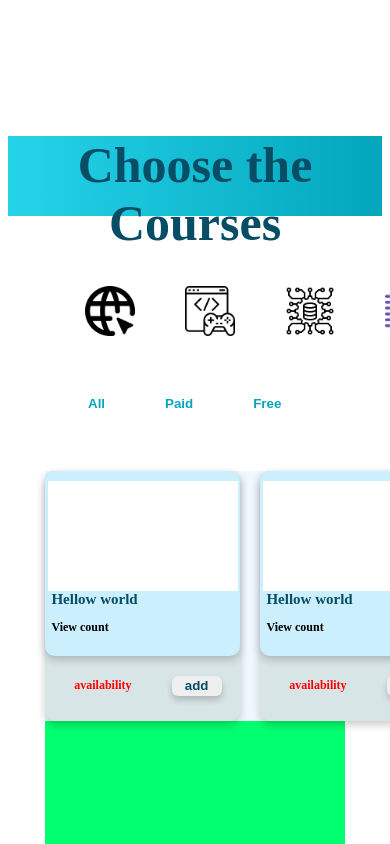
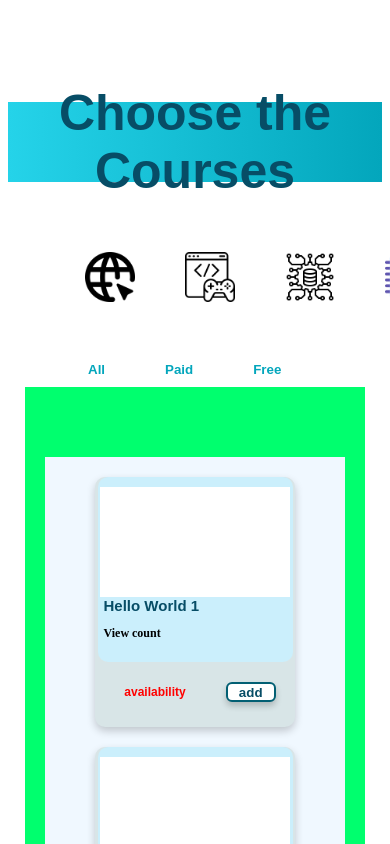
Before and after one commit to Bhanuka10/Capstone, a React (Vite) app in the folder KnowEdge-app/: page / in a window 390 px wide. Shown: the part 820-1664 px from the top of the page. Built offline with nearby package versions, Linux system fonts and the light colour scheme.

Commit message:
make courses apear automattically

```diff
--- a/KnowEdge-app/src/Components/Courses/Courses.css
+++ b/KnowEdge-app/src/Components/Courses/Courses.css
@@ -1,57 +1,58 @@
-.Courses{
+.Courses {
   width: 100%;
-  height: 150vh;
+  min-height: 150vh;
   margin: 0;
+}
 
-}
-.Uper-bar{
+.Uper-bar {
   width: 100%;
   height: 80px;
-  background: linear-gradient(to right,#25D3E9,#03A6BC);
-
+  background: linear-gradient(to right, #25D3E9, #03A6BC);
   text-align: center;
+  display: flex;
   justify-content: center;
   align-items: center;
+}
 
-}
-.Uper-bar h1{
-  font-family: poppins;
+.Uper-bar h1 {
+  font-family: 'Poppins', sans-serif;
   font-weight: 800;
   font-size: 50px;
-  color: #074D66
+  color: #074D66;
 }
-.icons-row{
+
+.icons-row {
   display: flex;
   justify-content: center;
   align-items: center;
   margin-top: 20px;
   gap: 200px;
 }
-.icons ul{
+
+.icons ul {
   display: flex;
   gap: 30px;
   list-style-type: none;
- margin-top: 50px;
+  margin-top: 50px;
 }
-.icons img{
+
+.icons img, .icons-ai img {
   width: 50px;
   height: 50px;
   margin: 0 10px;
 }
-.icons-ai img{
+
+.icons-ai img {
   width: 70px;
   height: auto;
-  margin: 0 10px;
-}
-.icons-ai{
   margin-top: 40px;
 }
+
 .buttn {
   margin-top: 30px;
   margin-left: 60px;
-
-  display: flex; /* Enable Flexbox for the buttons */
-  gap: 20px; /* Add gap between buttons */
+  display: flex;
+  gap: 20px;
 }
 
 .buttn button {
@@ -70,94 +71,119 @@
   background-color: #025f73;
   color: #ffffff;
 }
-.holevideo-container{
-  max-width: 80%;
+
+.holevideo-container {
+  width: 80%;
   height: 70vh;
   background-color: rgb(0, 255, 110);
-  align-items: center;
-  justify-content: center;
+  overflow-y: auto; /* Scroll inside */
   margin: 0 auto;
+  padding: 20px;
+}
 
+.holevideo-container::-webkit-scrollbar {
+  display: none;
 }
-.video-row{
 
-  display: flex;
-  justify-content: center;
-  align-items: center;
+/* Optional: You can also style the button to make it stand out */
+.back-to-top {
+  position: fixed;
+  bottom: 20px;
+  right: 20px;
+  background-color: #03A6BC;
+  color: #fff;
+  padding: 10px 20px;
+  border: none;
+  border-radius: 5px;
+  cursor: pointer;
+  font-family: 'Poppins', sans-serif;
+  font-weight: bold;
+  box-shadow: 0 4px 6px rgba(0, 0, 0, 0.2);
+  display: none; /* Hidden by default */
+  z-index: 999;
+}
+
+.back-to-top:hover {
+  background-color: #025f73;
+}
+.video-row {
+  display: grid;
+  grid-template-columns: repeat(4, 1fr);
   gap: 20px;
   margin-top: 50px;
-  justify-content: space-around;
   background-color: aliceblue;
+  padding: 20px;
+  justify-items: center;
 }
+
+@media (max-width: 768px) {
+  .video-row {
+    grid-template-columns: repeat(2, 1fr); /* 2 courses per row on smaller screens */
+  }
+}
+
+@media (max-width: 480px) {
+  .video-row {
+    grid-template-columns: 1fr; /* 1 course per row on very small screens */
+  }
+}
+
 .first-box {
   width: 200px;
   height: 250px;
   background-color: #D8E5E7;
-  /* justify-content: space-between; */
-  align-items: center;
   border-radius: 10px;
-  box-shadow: 0 4px 8px rgba(0, 0, 0, 0.2); /* Add drop shadow */
-  transition: transform 0.3s ease, box-shadow 0.3s ease; /* Smooth hover effect */
-
+  box-shadow: 0 4px 8px rgba(0, 0, 0, 0.2);
+  transition: transform 0.3s ease, box-shadow 0.3s ease;
 }
 
 .first-box:hover {
-  transform: translateY(-5px); /* Slight lift on hover */
-  box-shadow: 0 8px 16px rgba(0, 0, 0, 0.3); /* Stronger shadow on hover */
+  transform: translateY(-5px);
+  box-shadow: 0 8px 16px rgba(0, 0, 0, 0.3);
 }
 
 .second-box {
-
   width: 195px;
   height: 185px;
   background-color: #CBEFFC;
   border-radius: 10px;
-  align-items: flex-start;
-  justify-content: flex-start;
   margin: 0 auto;
   display: flex;
   flex-direction: column;
-
   padding-top: 0px;
-
-  box-shadow: 0 4px 8px rgba(0, 0, 0, 0.2); /* Add drop shadow */
-  transition: transform 0.3s ease, box-shadow 0.3s ease; /* Smooth hover effect */
 }
 
-.second-box:hover {
-  transform: translateY(-5px); /* Slight lift on hover */
-  box-shadow: 0 8px 16px rgba(0, 0, 0, 0.3); /* Stronger shadow on hover */
-}
 .video-img {
   width: 190px;
   height: 110px;
   background-color: white;
-  margin: 10px auto 0 auto; /* adds top margin */
+  margin: 10px auto 0 auto;
   display: flex;
   justify-content: center;
   align-items: center;
 }
 
-.thumnle{
+.thumnle {
   max-width: 180px;
   margin-left: 6px;
+}
 
-
-}
-.thumnle h2{
-  font-family: poppins;
+.thumnle h2 {
+  font-family: 'Poppins', sans-serif;
   font-weight: 600;
   font-size: 15px;
   color: #074D66;
   text-align: left;
   margin: 0;
 }
-.second-box p{
+
+.second-box p {
   font-weight: 600;
   font-size: 12px;
   margin-left: 6px;
 }
-.last{
+
+.last {
   display: flex;
   margin-top: 20px;
   margin-left: 5px;
@@ -166,28 +192,50 @@
   height: 20px;
   justify-content: center;
   align-items: center;
+}
 
-}
-.last h3{
-  font-family: poppins;
+.last h3 {
+  font-family: 'Poppins', sans-serif;
   font-size: 12px;
   text-align: left;
   color: red;
-
 }
 
-.add-btn{
+.add-btn {
   width: 50px;
   height: 20px;
   border-radius: 6px;
   color: #074D66;
-  border: #025f73 2px;
+  border: 2px solid #025f73;
   font-weight: 600;
-  box-shadow: 0 4px 6px rgba(0, 0, 0, 0.2); /* Add drop shadow */
+  background: white;
+  cursor: pointer;
+  box-shadow: 0 4px 6px rgba(0, 0, 0, 0.2);
   transition: background-color 0.3s ease, color 0.3s ease, box-shadow 0.3s ease;
 }
+
 .add-btn:hover {
   background-color: #025f73;
   color: #ffffff;
-  box-shadow: 0 6px 10px rgba(0, 0, 0, 0.3); /* Stronger shadow on hover */
+  box-shadow: 0 6px 10px rgba(0, 0, 0, 0.3);
 }
+
+.load-more {
+  text-align: center;
+  margin-top: 20px;
+}
+
+.load-more button {
+  padding: 10px 20px;
+  font-size: 16px;
+  background-color: #03A6BC;
+  color: white;
+  border: none;
+  border-radius: 8px;
+  cursor: pointer;
+  transition: background-color 0.3s ease;
+}
+
+.load-more button:hover {
+  background-color: #025f73;
+}
--- a/KnowEdge-app/src/Components/Courses/Courses.jsx
+++ b/KnowEdge-app/src/Components/Courses/Courses.jsx
@@ -1,13 +1,55 @@
-import React from 'react'
-import './Courses.css'
+import React, { useState, useEffect, useRef } from 'react';
+import './Courses.css';
 
 const Courses = () => {
+  const [courses, setCourses] = useState(Array(8).fill(0)); // Start with 8 courses
+  const containerRef = useRef(null); // Ref to the holevideo-container
+  const backToTopBtnRef = useRef(null); // Ref for the Back to Top button
+
+  useEffect(() => {
+    const handleScroll = () => {
+      const container = containerRef.current;
+      if (container) {
+        const { scrollTop, scrollHeight, clientHeight } = container;
+        if (scrollTop + clientHeight >= scrollHeight - 10) {
+          loadMoreCourses();
+        }
+
+        // Show the back-to-top button when scrolling down
+        if (scrollTop > 100) { // Show button after scrolling 100px
+          backToTopBtnRef.current.style.display = 'block';
+        } else {
+          backToTopBtnRef.current.style.display = 'none';
+        }
+      }
+    };
+
+    const container = containerRef.current;
+    if (container) {
+      container.addEventListener('scroll', handleScroll);
+    }
+
+    return () => {
+      if (container) {
+        container.removeEventListener('scroll', handleScroll);
+      }
+    };
+  }, []);
+
+  const loadMoreCourses = () => {
+    setCourses(prev => [...prev, ...Array(4).fill(0)]); // Add 4 more courses
+  };
+
+  const backToTop = () => {
+    containerRef.current.scrollTo({ top: 0, behavior: 'smooth' });
+  };
+
   return (
     <div className='Courses'>
       <div className='Uper-bar'>
         <h1>Choose the Courses</h1>
+      </div>
 
-    </div>
       <div className='icons-row'>
         <div className='icons-ai'>
           <img src="select-all.png" alt="" />
@@ -23,92 +65,43 @@ const Courses = () => {
           </ul>
         </div>
       </div>
+
       <div className='buttn'>
         <button>All</button>
         <button>Paid</button>
         <button>Free</button>
       </div>
-    <div className='holevideo-container'>
+
+      <div className='holevideo-container' ref={containerRef}>
         <div className='video-row'>
-        <div className='first-box'>
+          {courses.map((_, index) => (
+            <div className='first-box' key={index}>
               <div className='second-box'>
-            <div className='video-img'>
-
-            </div>
+                <div className='video-img'></div>
                 <div className='thumnle'>
-              <h2>Hellow world</h2>
-
+                  <h2>Hello World {index + 1}</h2>
                 </div>
                 <p>View count</p>
-
               </div>
               <div className='last'>
                 <h3>availability</h3>
                 <button className='add-btn'>add</button>
               </div>
-
             </div>
-        <div className='first-box'>
-          <div className='second-box'>
-            <div className='video-img'>
-
-            </div>
-            <div className='thumnle'>
-              <h2>Hellow world</h2>
-
-            </div>
-            <p>View count</p>
-
-          </div>
-          <div className='last'>
-          <h3>availability</h3>
-          <button className='add-btn'>add</button>
-          </div>
-
-        </div>
-        <div className='first-box'>
-          <div className='second-box'>
-            <div className='video-img'>
-
-            </div>
-            <div className='thumnle'>
-              <h2>Hellow world</h2>
-
-            </div>
-            <p>View count</p>
-
-          </div>
-          <div className='last'>
-          <h3>availability</h3>
-          <button className='add-btn'>add</button>
-          </div>
-
-        </div>
-        <div className='first-box'>
-          <div className='second-box'>
-            <div className='video-img'>
-
-            </div>
-            <div className='thumnle'>
-              <h2>Hellow world</h2>
-
-            </div>
-            <p>View count</p>
-
-          </div>
-          <div className='last'>
-          <h3>availability</h3>
-          <button className='add-btn'>add</button>
-          </div>
-
-        </div>
-
-
+          ))}
         </div>
       </div>
 
+      {/* Back to Top Button */}
+      <button
+        className='back-to-top'
+        onClick={backToTop}
+        ref={backToTopBtnRef}
+      >
+        Back to Top
+      </button>
     </div>
-  )
+  );
 }
 
-export default Courses
+export default Courses;
```
Lines whose indentation alone changed are shown as unchanged.
